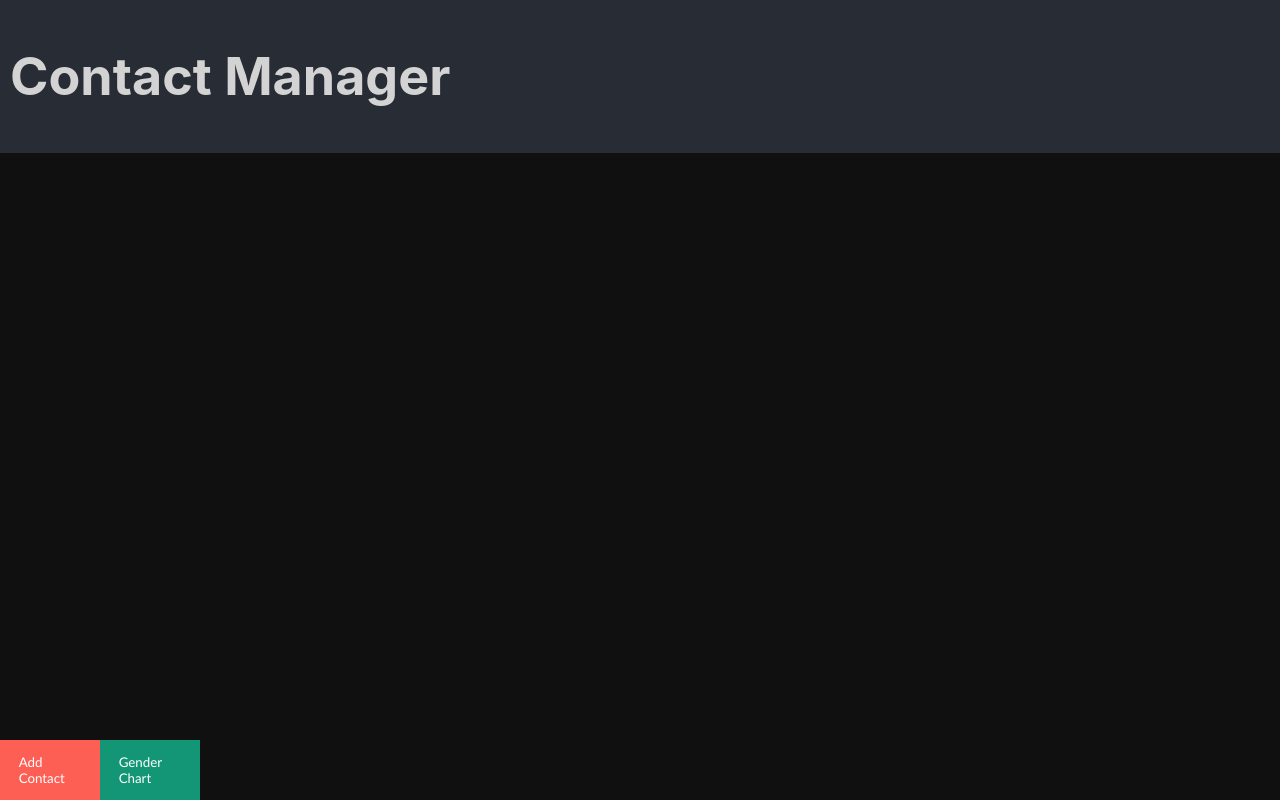
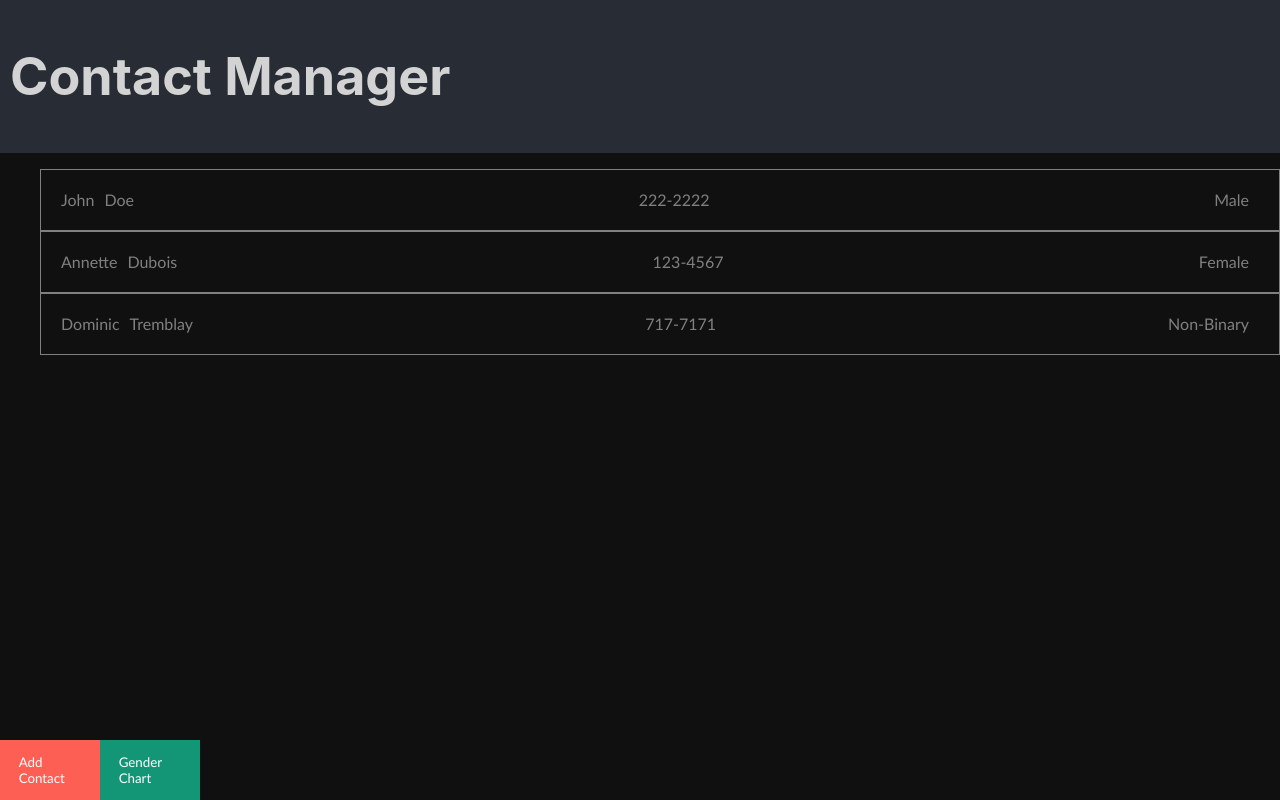
Before and after one commit to Errhud/Rezilio-App, a React (Create React App) app: page / in a window 1280 px wide. Built offline with nearby package versions, Linux system fonts and the light colour scheme.

Commit message:
only chart bugs remaining

```diff
--- a/src/App.css
+++ b/src/App.css
@@ -92,7 +92,40 @@ form > div{
 	border:solid;
 	border-bottom-width:thin;
 }
-.radio > label {
+ul {
+	list-style-type:none;
+	color: grey;
+	font-family: "Montserrat", "Trebuchet MS", Helvetica, sans-serif;
 
-
+	display:block;
 }
+.contact{
+	height:100%;
+	vertical-align:middle;
+	padding:20px;
+	overflow:hidden;
+	text-align:center;
+}
+.contact-li {
+	border-style:solid;
+	border-width:thin;
+	min-height:60px;
+	vertical-align:middle;
+	height:100%;
+}
+.contact > span {
+	margin: 0 10px 0 0;
+}
+.fname {
+	float:left;
+}
+.lname {
+	float:left;
+}
+.gender {
+	float:right;
+}
+.phone {
+	float:center;
+	text-align:center;
+}
--- a/src/App.js
+++ b/src/App.js
@@ -1,3 +1,6 @@
+//Author : Éric-Hudon-Bujold
+//Date: 07/01/2020
+
 import React, { Component } from "react";
 import "./App.css";
 
--- a/src/components/AddContact.jsx
+++ b/src/components/AddContact.jsx
@@ -5,6 +5,7 @@ export default class AddContact extends Component {
 
 	constructor(props){
 		super(props);
+
 
 		this.state ={
 			isHidden:true,
@@ -26,6 +27,7 @@ export default class AddContact extends Component {
 		this.setState({isHidden:false})
 	}
 
+
 	handleInputChange(event) {
 		const target = event.target;
 		const value = target.value;
@@ -40,11 +42,12 @@ export default class AddContact extends Component {
 	)}
 
 	handleSubmit(e) {
-		e.preventDefault();
+		e.preventDefault(); 				//this line prevents the page from refreshing
 		this.props.onSubmit(this.state.newContact);
 		this.setState({isHidden:true});
 	}
 
+	//Renders the form only when isHidden is set to true
 	renderForm() {
 		return(
 			<div>
@@ -52,8 +55,10 @@ export default class AddContact extends Component {
 			</div>
 		)
 	}
+
+	//if hidden=true, displays the addContact button
 	render() {
-		const { isFetching } = this.state;
+		const { isFetching } = this.state;   //a failed attempt to avoid double rendering
 		return(
 			<div>
 			{ isFetching ? (
--- a/src/components/AddContactForm.jsx
+++ b/src/components/AddContactForm.jsx
@@ -1,5 +1,6 @@
 import React from 'react';
 
+//The add contact form
 const AddContactForm = ({onInputChange, onFormSubmit}) =>
 	(
 		<form>
--- a/src/components/Contact.jsx
+++ b/src/components/Contact.jsx
@@ -7,15 +7,16 @@ class Contact extends Component {
 	constructor(props) {
 		super(props);
 		this.state = {
-			contactList:[],
-			genderCount:[0, 0, 0]   // [Male, Female, Non-Binary]
+			contactList:[{"fname":"John", "lname":"Doe", "phone":"222-2222", "gender":"Male"},  	//Some dummy contacts
+				{"fname":"Annette", "lname":"Dubois", "phone":"123-4567", "gender":"Female"},
+				{"fname":"Dominic", "lname":"Tremblay", "phone":"717-7171", "gender":"Non-Binary"}],
+			genderCount:[1, 1, 1]   // [Male, Female, Non-Binary], hard-coded to 1 only for demonstration
 		}
 
 		this.handleNewContact = this.handleNewContact.bind(this);
-
-
 	}
 
+	//When the submit button is hit on adding a new contact, increments the gender count
 	handleNewContact(newContact) {
 		this.setState( lastState => ({
 			contactList: [...lastState.contactList, newContact]
@@ -29,8 +30,10 @@ class Contact extends Component {
 		}
 
 	}
+
+	//renders the contact list which is always visible.
 	render() {
-		const { isFetching } = this.state;
+		const { isFetching } = this.state; //a failed attempt to avoid double rendering
 		return(
 			<div>
 			{ isFetching ? (
@@ -42,10 +45,10 @@ class Contact extends Component {
 							(contact) =>
 								<li key={contact.phone} className="contact-li">
 									<div className="contact">
-										<span> {contact.fname} </span>
-										<span> {contact.lname} </span>
-										<span> {contact.phone} </span>
-										<span> {contact.gender}</span>
+										<span className="fname"> {contact.fname} </span>
+										<span className="lname"> {contact.lname} </span>
+										<span className="phone"> {contact.phone} </span>
+										<span className="gender"> {contact.gender}</span>
 									</div>
 								</li>
 						)}
--- a/src/components/GenderChart.jsx
+++ b/src/components/GenderChart.jsx
@@ -2,6 +2,8 @@ import React, { createRef, Component } from 'react';
 import * as d3 from "d3";
 
 export default class GenderChart extends Component {
+
+
 
 	constructor(props){
 		super(props);
@@ -16,12 +18,13 @@ export default class GenderChart extends Component {
 
 	}
 
-
+	//refetch the data and show new chart
 	showChart(){
 		this.setState({isHidden:false})
 		this.setState({data:[{"Label":"Male", "value":this.props.genders[0]}, {"Label":"Female", "value":this.props.genders[1]}, {"Label":"Non-Binary", "value":this.props.genders[2]}]})
 
 	}
+
 
 	hideChart(){
 		this.setState({isHidden:true})
@@ -45,7 +48,7 @@ export default class GenderChart extends Component {
 		  .append("g")
 			.attr("transform", "translate(" + width / 2 + "," + height / 2 + ")");
 
-		// Create dummy data
+
 		var data = [this.state.data[0].value, this.state.data[1].value, this.state.data[2].value];
 		var labels = [this.state.data[0].Label, this.state.data[1].Label, this.state.data[2].Label]
 
@@ -58,14 +61,11 @@ export default class GenderChart extends Component {
 		var pie = d3.pie()
 		  .value(function(d) {return d.value; })
 		var data_ready = pie(d3.entries(data))
-		// Now I know that group A goes from 0 degrees to x degrees and so on.
 
-		// shape helper to build arcs:
 		var arcGenerator = d3.arc()
 		  .innerRadius(0)
 		  .outerRadius(radius)
 
-		// Build the pie chart: Basically, each part of the pie is a path that we build using the arc function.
 		svg
 		  .selectAll('mySlices')
 		  .data(data_ready)
@@ -77,7 +77,7 @@ export default class GenderChart extends Component {
 			.style("stroke-width", "2px")
 			.style("opacity", 0.7)
 
-		// Now add the annotation. Use the centroid method to get the best coordinates
+
 		svg
 		  .selectAll('mySlices')
 		  .data(data_ready)
@@ -97,9 +97,9 @@ export default class GenderChart extends Component {
 
 	}
 
-
+	//if hidden=true, display only the gender chard button
 	render() {
-		const { isFetching } = this.state;
+		const { isFetching } = this.state; //a failed attempt to avoid double rendering
 		return (
 			<div>
 				{ isFetching ? (
```
